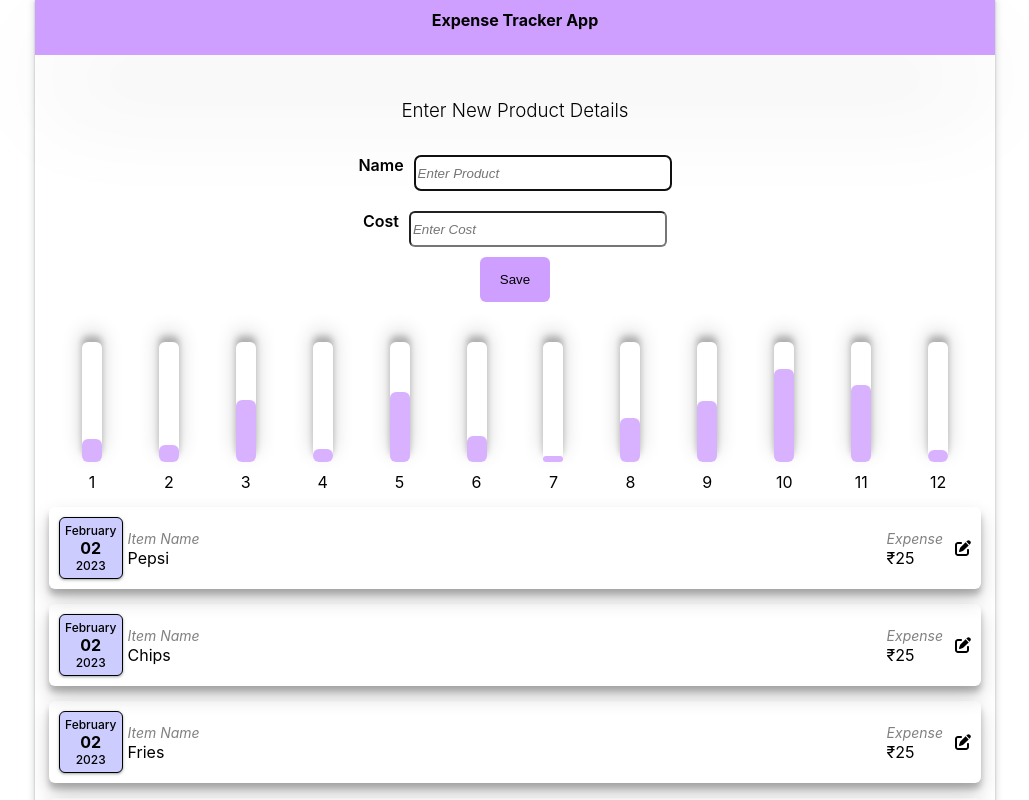
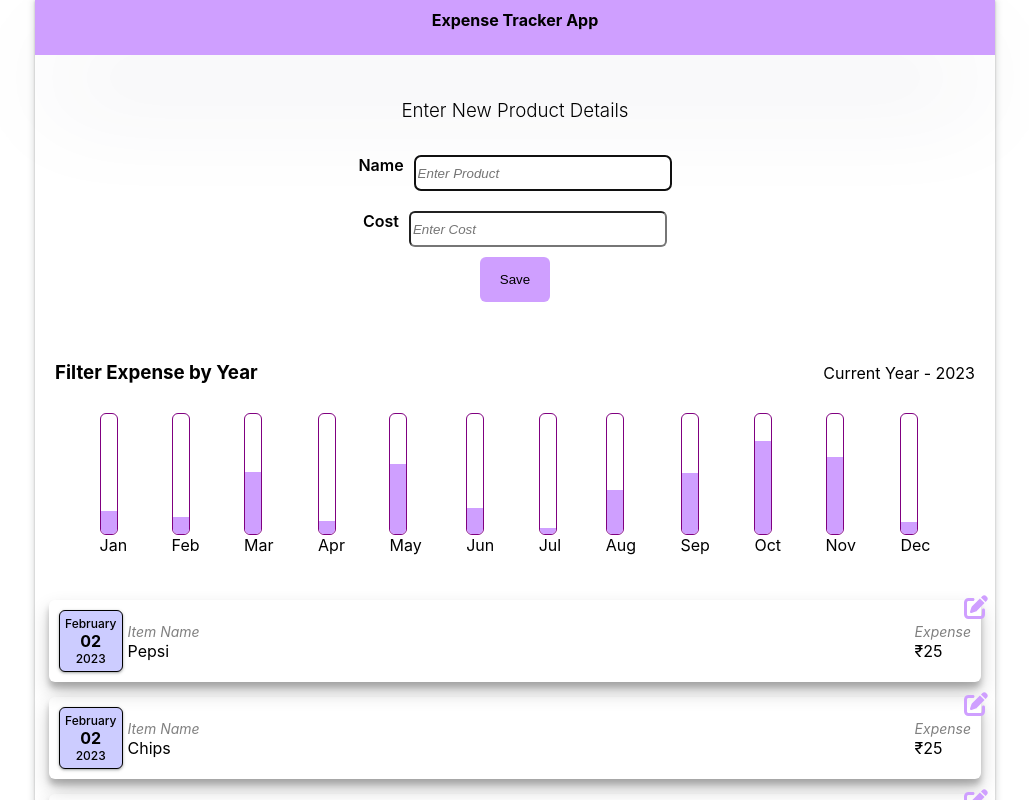
Before and after one commit to AyushVerma150/react-expense-tracker-2023, a React (Create React App) app: page / in a window 1280 px wide. Shown: the top 800 px of the page, without its empty margins (125-1154 px from the left). Built offline with nearby package versions, Linux system fonts and the light colour scheme.

Commit message:
UI Changes and Improvements

```diff
--- a/src/components/Expense/ExpenseFilter.js
+++ b/src/components/Expense/ExpenseFilter.js
@@ -1,5 +1,18 @@
 const ExpenseFilter = () => {
   return (
+    <div style={{ padding: '20px 20px' }}>
+      <div
+        style={{
+          display: 'flex',
+          justifyContent: 'space-between',
+          alignItems: 'center',
+        }}
+      >
+        <div>
+          <h3 style={{ paddingLeft: '15' }}> Filter Expense by Year</h3>
+        </div>
+        <div>Current Year - 2023</div>
+      </div>
       <div
         style={{
           display: 'flex',
@@ -8,7 +21,20 @@ const ExpenseFilter = () => {
           margin: '10px auto',
         }}
       >
-      {[1, 2, 3, 4, 5, 6, 7, 8, 9, 10, 11, 12].map((val) => {
+        {[
+          'Jan',
+          'Feb',
+          'Mar',
+          'Apr',
+          'May',
+          'Jun',
+          'Jul',
+          'Aug',
+          'Sep',
+          'Oct',
+          'Nov',
+          'Dec',
+        ].map((val) => {
           return (
             <div
               key={'list' + val}
@@ -17,14 +43,13 @@ const ExpenseFilter = () => {
               <div
                 style={{
                   height: '120px',
-                width: '20px',
+                  width: '16px',
                   borderRadius: '0.375rem',
                   zIndex: '999',
-                boxShadow:
-                  'rgba(0, 0, 0, 0.19) 0px 10px 20px, rgba(0, 0, 0, 0.23) 0px 6px 6px',
+                  border: '1px solid purple',
                   transform: 'rotate(180deg) scaleX(-1)',
-                margin: '10px',
                   background: 'white',
+                  overflow: 'hidden',
                 }}
               >
                 <div
@@ -32,9 +57,10 @@ const ExpenseFilter = () => {
                     height: Math.floor(Math.random() * 100),
                     width: '100%',
                     background: '#CF9FFF',
-                  opacity: '0.8',
-                  zIndex: '9',
-                  borderRadius: '0.375rem',
+                    borderRadiusBottomLeft: '0.375rem',
+                    borderRadiusBottomRight: '0.375rem',
+                    borderTopLeftRadius: '0',
+                    borderTopRightRadius: '0',
                   }}
                 ></div>
               </div>
@@ -43,6 +69,7 @@ const ExpenseFilter = () => {
           );
         })}
       </div>
+    </div>
   );
 };
 
--- a/src/components/Expense/ExpenseItem.js
+++ b/src/components/Expense/ExpenseItem.js
@@ -38,7 +38,6 @@ const ExpenseItem = ({ itemName, cost, date, id, editHandler }) => {
               style={{
                 fontSize: '14px',
                 color: 'grey',
-                // fontWeight: 'bold',
                 fontStyle: 'italic',
               }}
             >
@@ -52,9 +51,10 @@ const ExpenseItem = ({ itemName, cost, date, id, editHandler }) => {
           style={{
             display: 'flex',
             alignItems: 'center',
-            justifyContent: 'center',
+            justifyContent: 'space-evenly',
             gridGap: '12px',
             fontWeight: '600px',
+            position: 'relative',
           }}
         >
           <div>
@@ -71,11 +71,14 @@ const ExpenseItem = ({ itemName, cost, date, id, editHandler }) => {
             <span>{'₹' + cost}</span>
           </div>
           <FontAwesomeIcon
+            title="Click to Edit the Item"
             onClick={onClickHandler}
             style={{
-              fontSize: '16px',
-              fontWeight: 'bolder',
-              opacity: '1',
+              position: 'absolute',
+              top: '-65%',
+              right: '-30%',
+              fontSize: '24px',
+              color: '#CF9FFF',
             }}
             icon={faEdit}
           />
```
Lines whose indentation alone changed are shown as unchanged.
